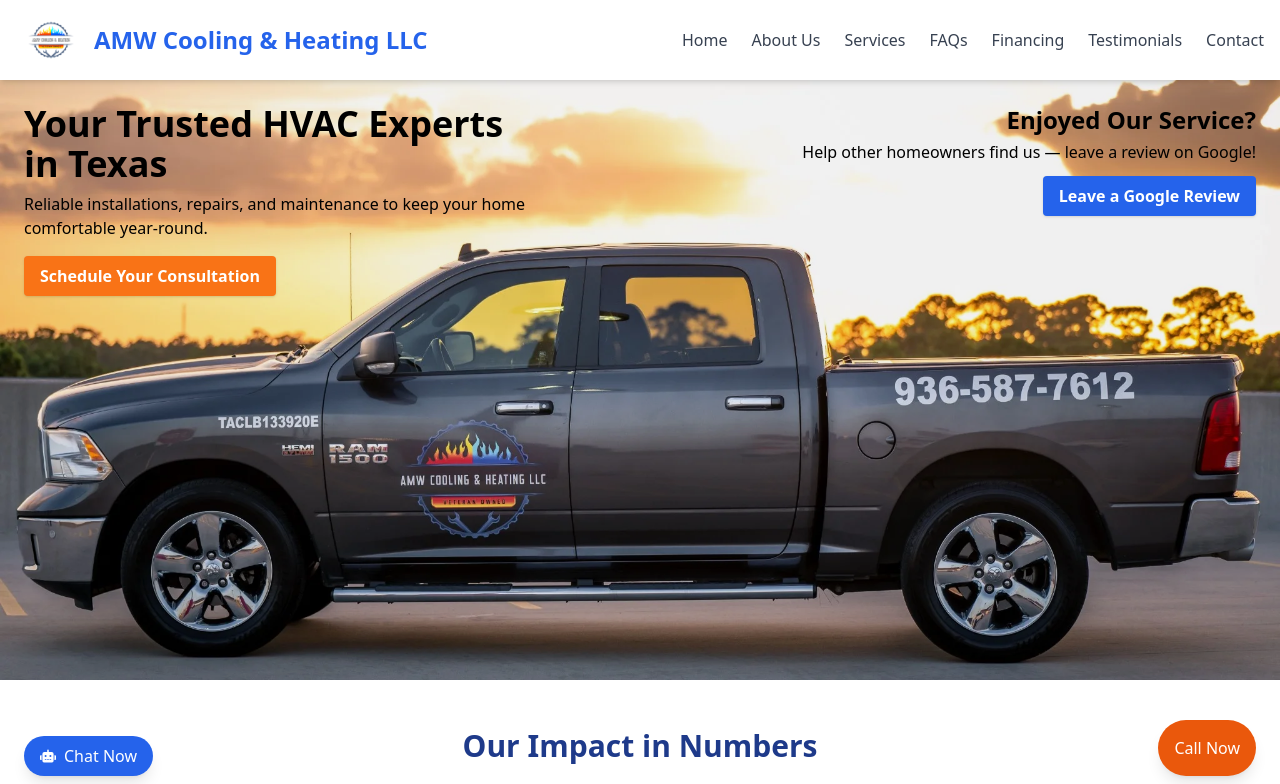
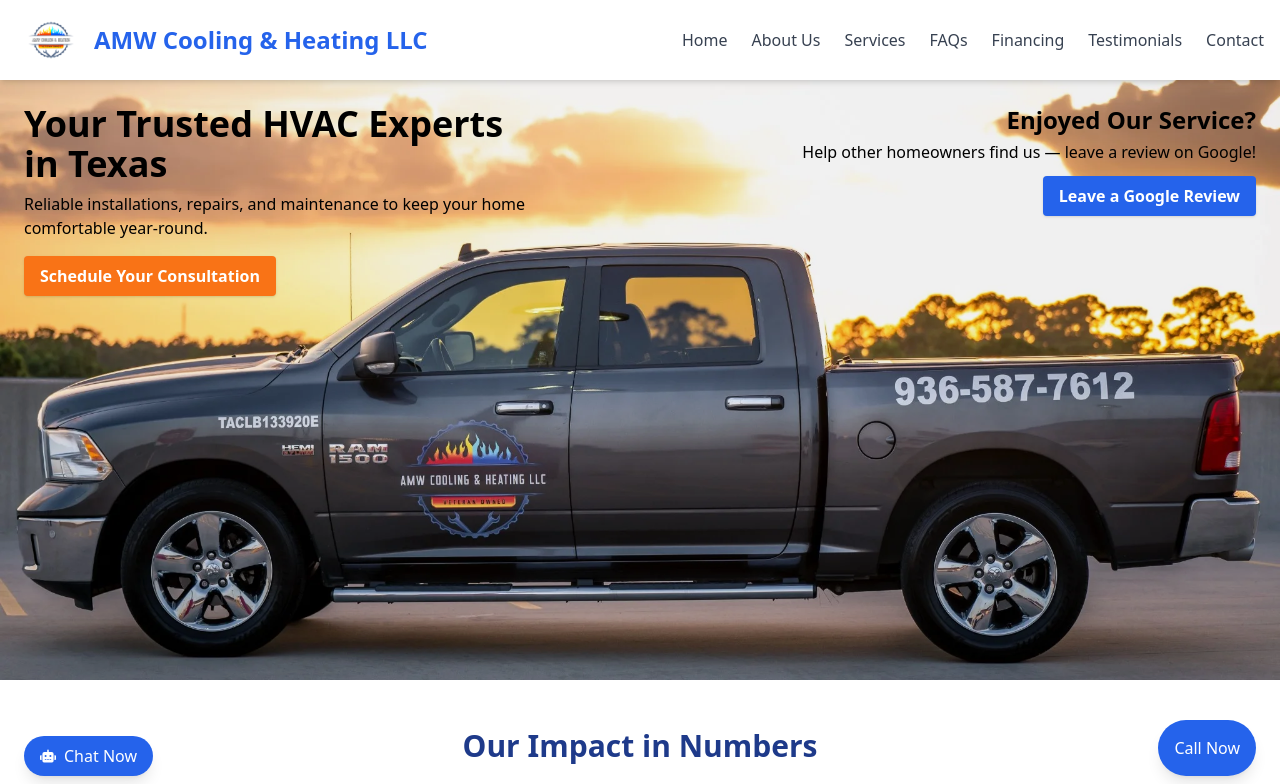
Before and after one commit to kstephens0331/amw-cooling-heating, a React (Create React App) app: page / in a window 1280 px wide. Shown: the top 784 px of the page. Built offline with nearby package versions, Linux system fonts and the light colour scheme.

Commit message:
updated colors from oragne to blue

```diff
--- a/src/components/InstantContact.jsx
+++ b/src/components/InstantContact.jsx
@@ -3,7 +3,7 @@
   return (
     <a
       href="tel:9365877612" // Or use a link to your Calendly page
-      className="fixed bottom-6 right-6 bg-orange-600 text-white p-4 rounded-full shadow-lg hover:bg-orange-700 transition z-50"
+      className="fixed bottom-6 right-6 bg-blue-600 hover:bg-blue-700 text-white p-4 rounded-full shadow-lg transition z-50"
       aria-label="Call AMW Cooling and Heating"
     >
       Call Now
--- a/src/components/MobileHero.jsx
+++ b/src/components/MobileHero.jsx
@@ -25,7 +25,7 @@
           </p>
           <a
             href="/contact"
-            className="inline-block px-3 py-2 bg-orange-600 text-white rounded shadow hover:bg-orange-700 transition text-xs font-semibold"
+            className="inline-block px-3 py-2 bg-blue-600 text-white rounded shadow hover:bg-blue-700 transition text-xs font-semibold"
           >
             Schedule Your Consultation
           </a>
```
